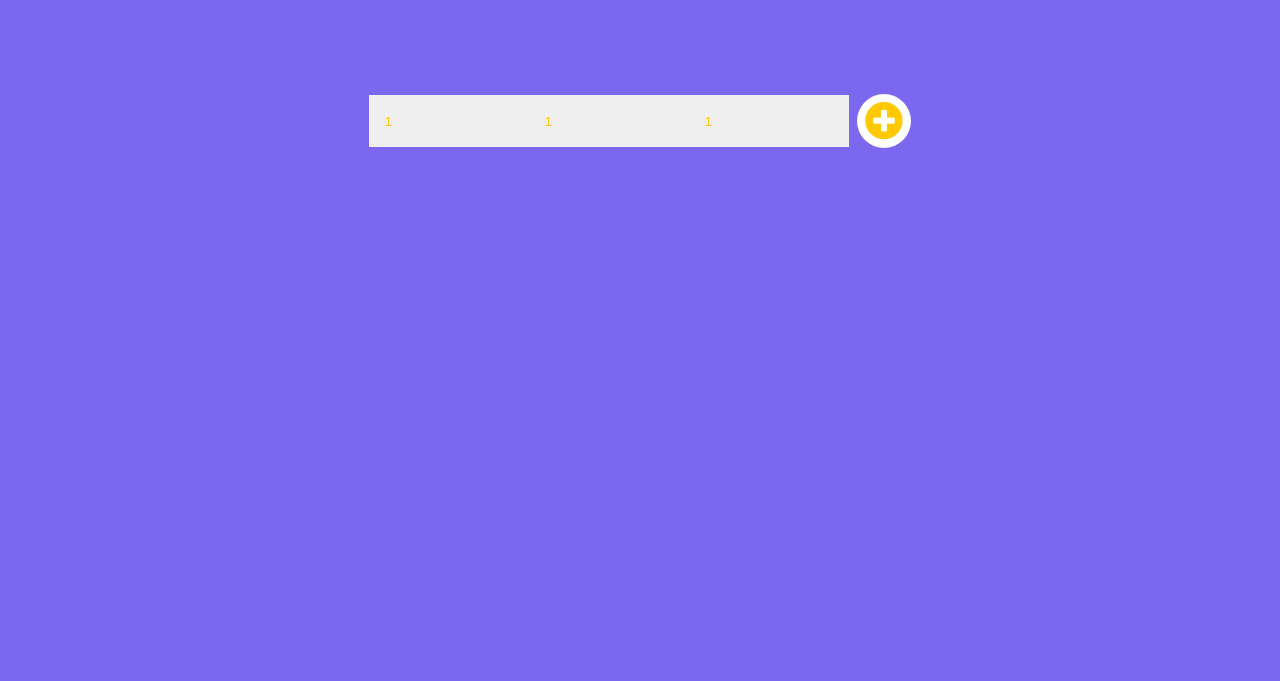
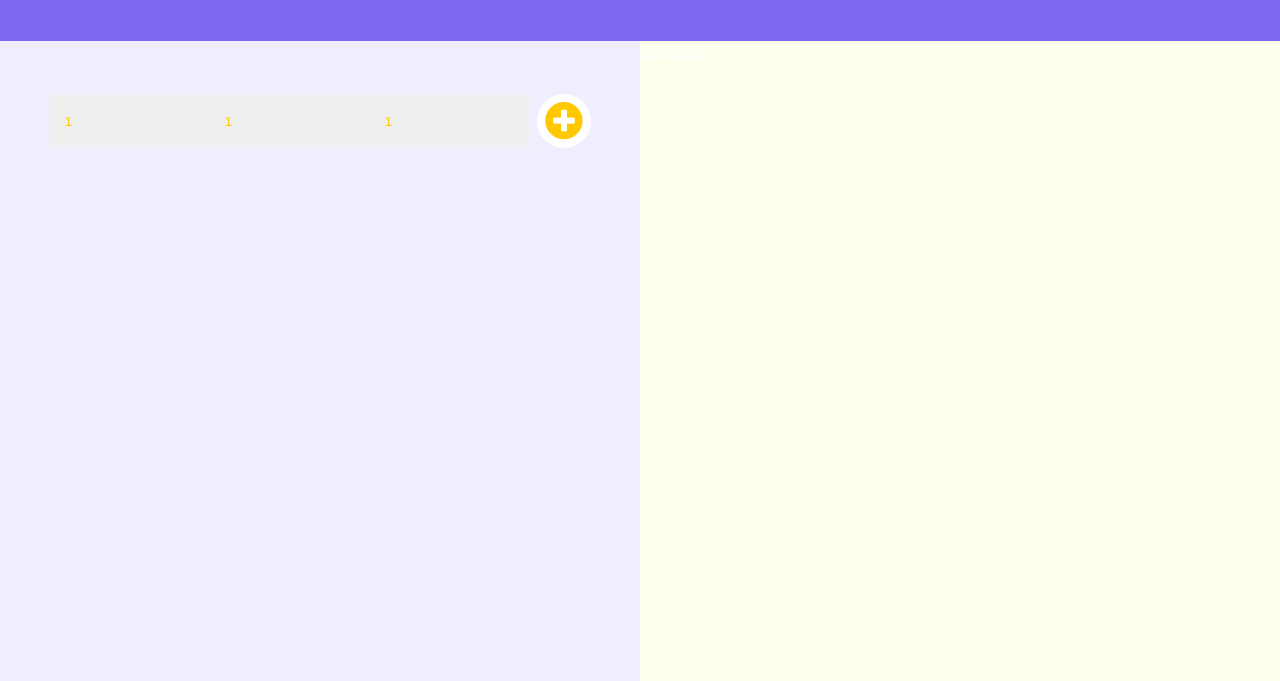
Before and after one commit to Andreivilla/ODAW-Trabalho-final, a plain HTML site: page front/index.html in a window 1280 px wide. Shown: the part 119-800 px from the top of the page. Drawn offline with Linux system fonts and the light colour scheme.

Commit message:
divide em dois e fica em baixo se encolhe a tela

```diff
--- a/front/index.html
+++ b/front/index.html
@@ -23,6 +23,10 @@
     <header>
         <h1>App academia</h1>
     </header>
+
+    <div class="global-container">
+
+        <div class="left">
 
             <form id="formulario" action="">
                 <select class="set-input" id="exercicio">
@@ -61,6 +65,10 @@
             <div class="set-container">
                 <ul class="set-list"></ul>
             </div>
+        </div>
+
+        <div class="right">Graficos</div>
+    </div>
 
     <script src="./script.js"></script>
 
--- a/front/styles.css
+++ b/front/styles.css
@@ -160,3 +160,22 @@ select {
     background: white;
     color: rgb(255, 200, 0);
 }
+
+/*Area global da pagina*/
+.global-container {
+    display: flex;
+    flex-wrap: wrap; /* Permite a quebra de linha */
+  }
+
+  .left, .right {
+    flex: 1;
+    height: 100vh; /* Define a altura total da página */
+  }
+
+  .left {
+    background-color: #eef; /* Cor de fundo da div esquerda */
+  }
+
+  .right {
+    background-color: #ffe; /* Cor de fundo da div direita */
+  }
```
Lines whose indentation alone changed are shown as unchanged.
